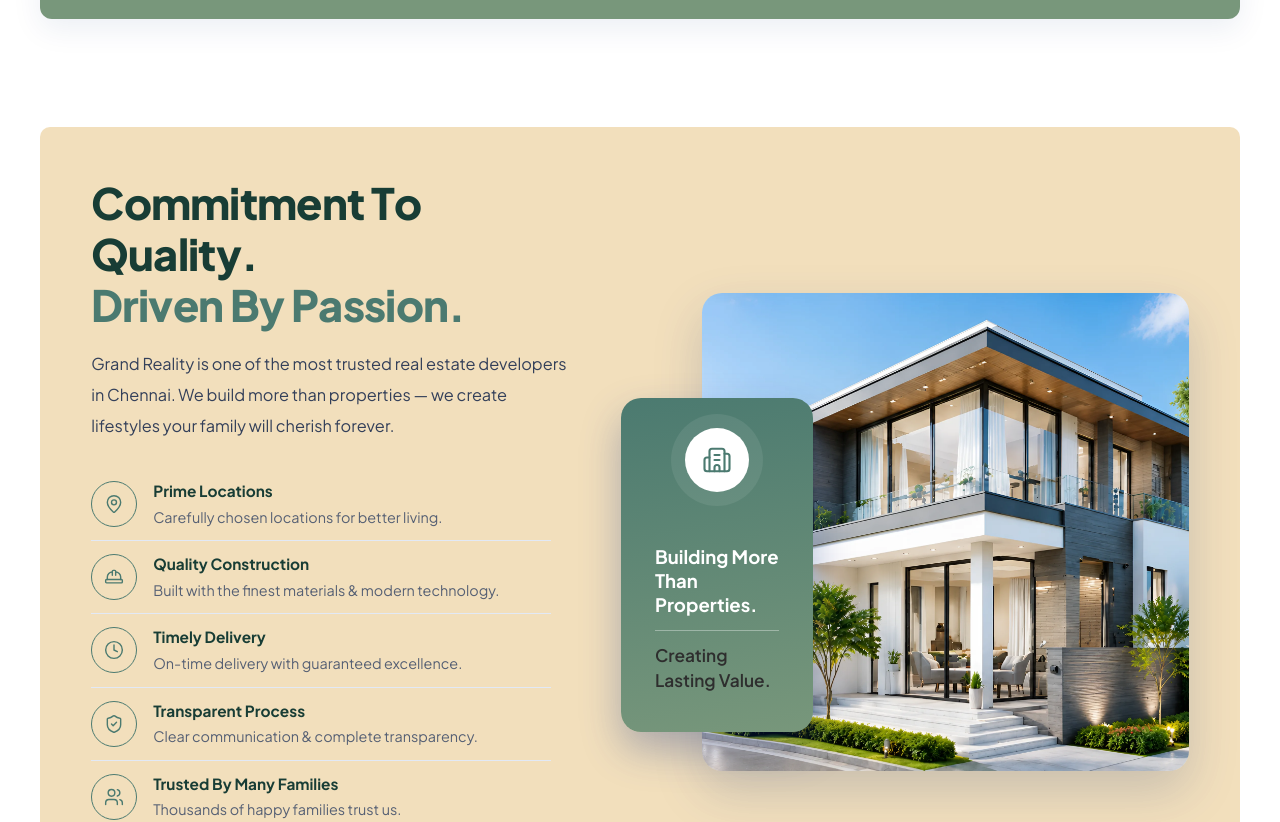
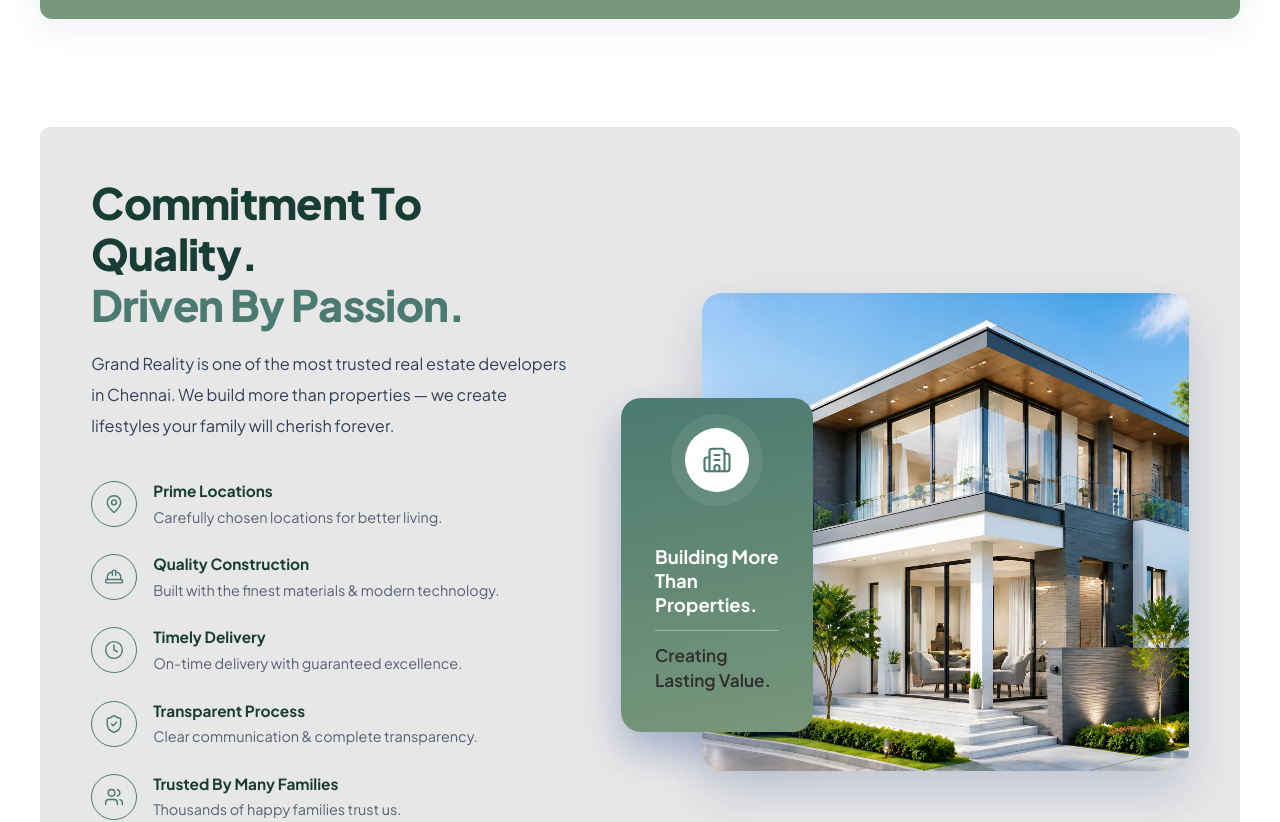
Before and after one commit to HarryLinked/Grand-reality, a React (Vite) app: page / in a window 1280 px wide. Shown: the part 780-1602 px from the top of the page. Built offline with nearby package versions, Linux system fonts and the light colour scheme.

Commit message:
Changed the Styling of containers

```diff
--- a/src/styles.css
+++ b/src/styles.css
@@ -3,7 +3,7 @@
   --green: #4b7a70;
   --sage: #78977B;
   --sky: #F4F0E7;
-  --sand: #edd4a4ba;
+  --sand: #dededeba;
   --ink: #183D35;
   --muted: #566074;
   --line: #e2e9f6;
```
